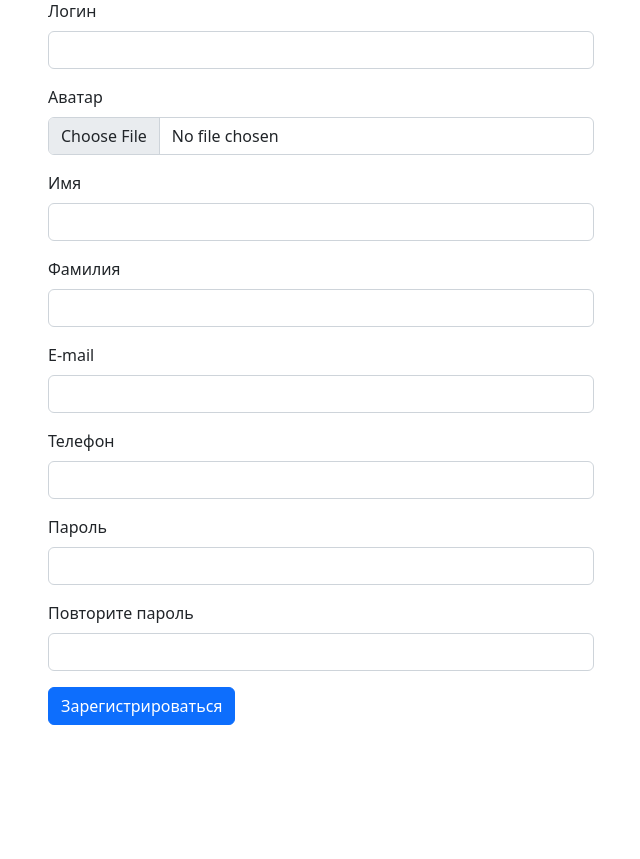
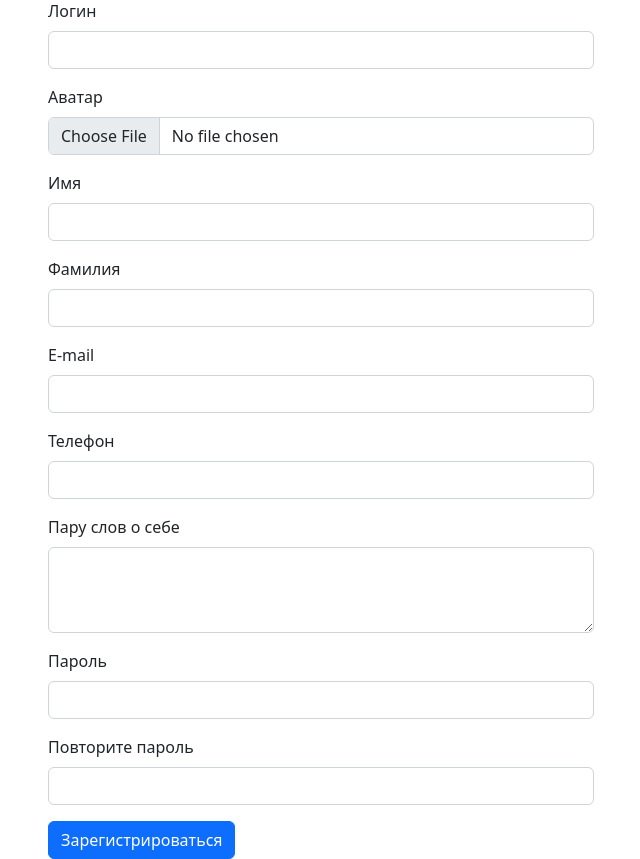
Before and after one commit to Fecaloid/dog_shit_store, a Django app: template templates/user/register.html in a window 1280 px wide. Shown: the part 514-1373 px from the top of the page, without its empty margins (319-959 px from the left). Before the commit the page ends 1239 px from the top, so only its background shows below. Run offline with Django 4.2, Linux system fonts and the light colour scheme; the template is opened without the code that fills it, so the values that code supplies are empty.

Commit message:
about user

```diff
--- a/apps/user/admin.py
+++ b/apps/user/admin.py
@@ -12,7 +12,7 @@ admin.site.unregister(Group)
 class UserAdmin(UserAdmin):
     fieldsets = (
         (None, {"fields": ("username", "password")}),
-        (_("Personal info"), {"fields": ("first_name", "last_name", "email", "phone", 'image_tag', 'image')}),
+        (_("Personal info"), {"fields": ("first_name", "last_name", "email", "phone", 'image_tag', 'image', 'about')}),
         (
             _("Permissions"),
             {
--- a/apps/user/forms.py
+++ b/apps/user/forms.py
@@ -27,4 +27,5 @@ class RegisterForm(forms.ModelForm):
 
     class Meta:
         model = User
-        fields = ['username', 'image', 'first_name', 'last_name', 'email', 'phone', 'password', 'password_confirm']
+        fields = ['username', 'image', 'first_name', 'last_name',
+                  'email', 'phone', 'about', 'password', 'password_confirm']
--- a/apps/user/models.py
+++ b/apps/user/models.py
@@ -5,6 +5,7 @@ from imagekit.models import ProcessedImageField, ImageSpecField
 from pilkit.processors import ResizeToFill
 
 from config.settings import MEDIA_ROOT
+from django.db import models
 
 
 class User(AbstractUser):
@@ -19,6 +20,7 @@ class User(AbstractUser):
         source='image',
         processors=[ResizeToFill(200, 200)]
     )
+    about = models.TextField(verbose_name='О себе', null=True, blank=True)
 
     def image_tag_thumbnail(self):
         if self.image:
--- a/templates/user/register.html
+++ b/templates/user/register.html
@@ -45,6 +45,10 @@
                     <input type="text" class="form-control" id="phone" name="phone" required>
                 </div>
                 <div class="mb-3">
+                    <label for="about" class="form-label">Пару слов о себе</label>
+                    <textarea name="about" id="about" cols="30" rows="3" class="form-control"></textarea>
+                </div>
+                <div class="mb-3">
                     <label for="password" class="form-label">Пароль</label>
                     <input type="password" class="form-control" id="password" name="password">
                 </div>
```
Also changed, not shown: apps/user/migrations/0003_user_about.py (added), media/user/2560х1600_-_31-03-031.jpg (added), media/user/2560х1600_-_31-03-031_wN1ykjW.jpg (added), 2 other files.
